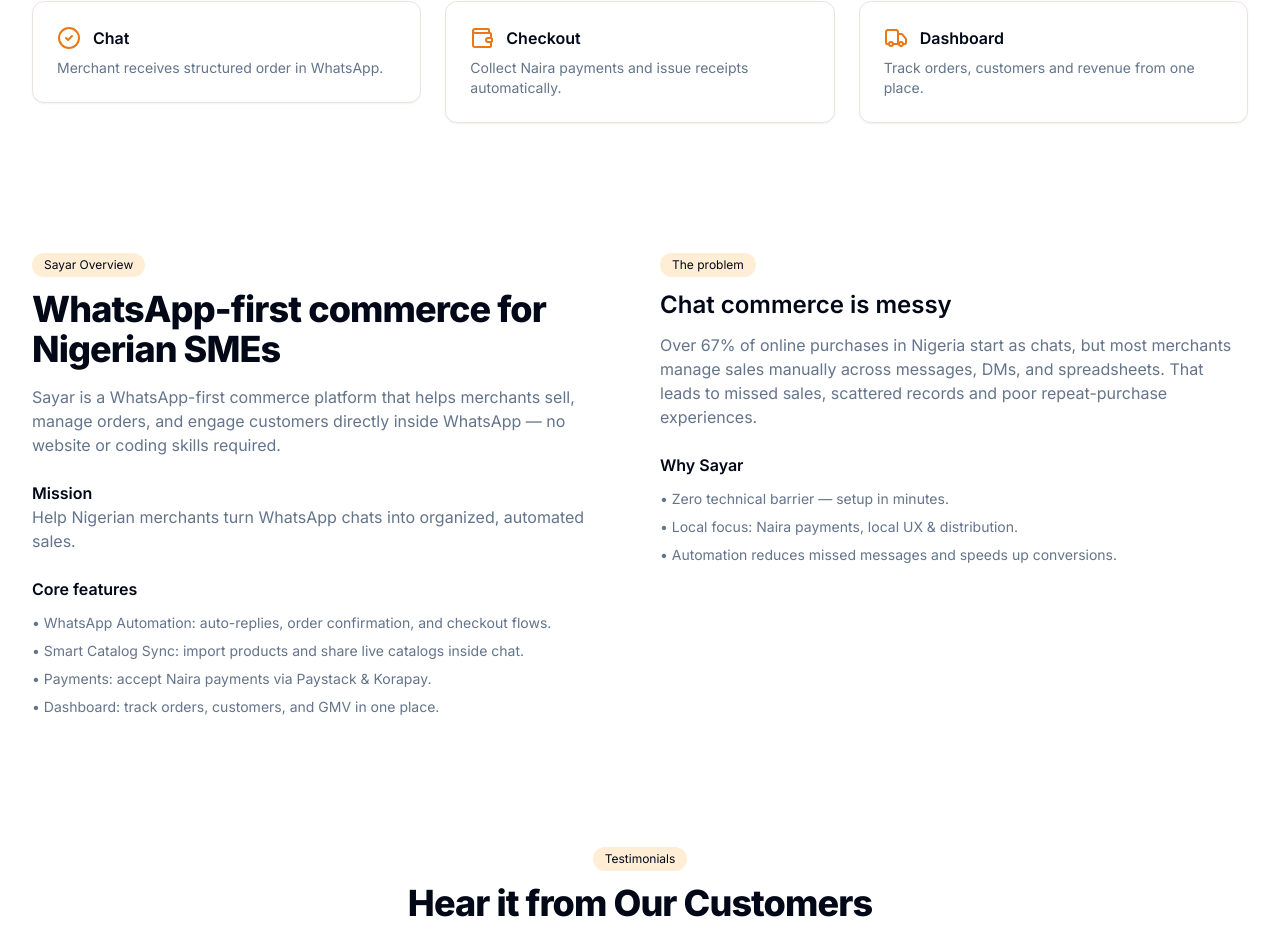
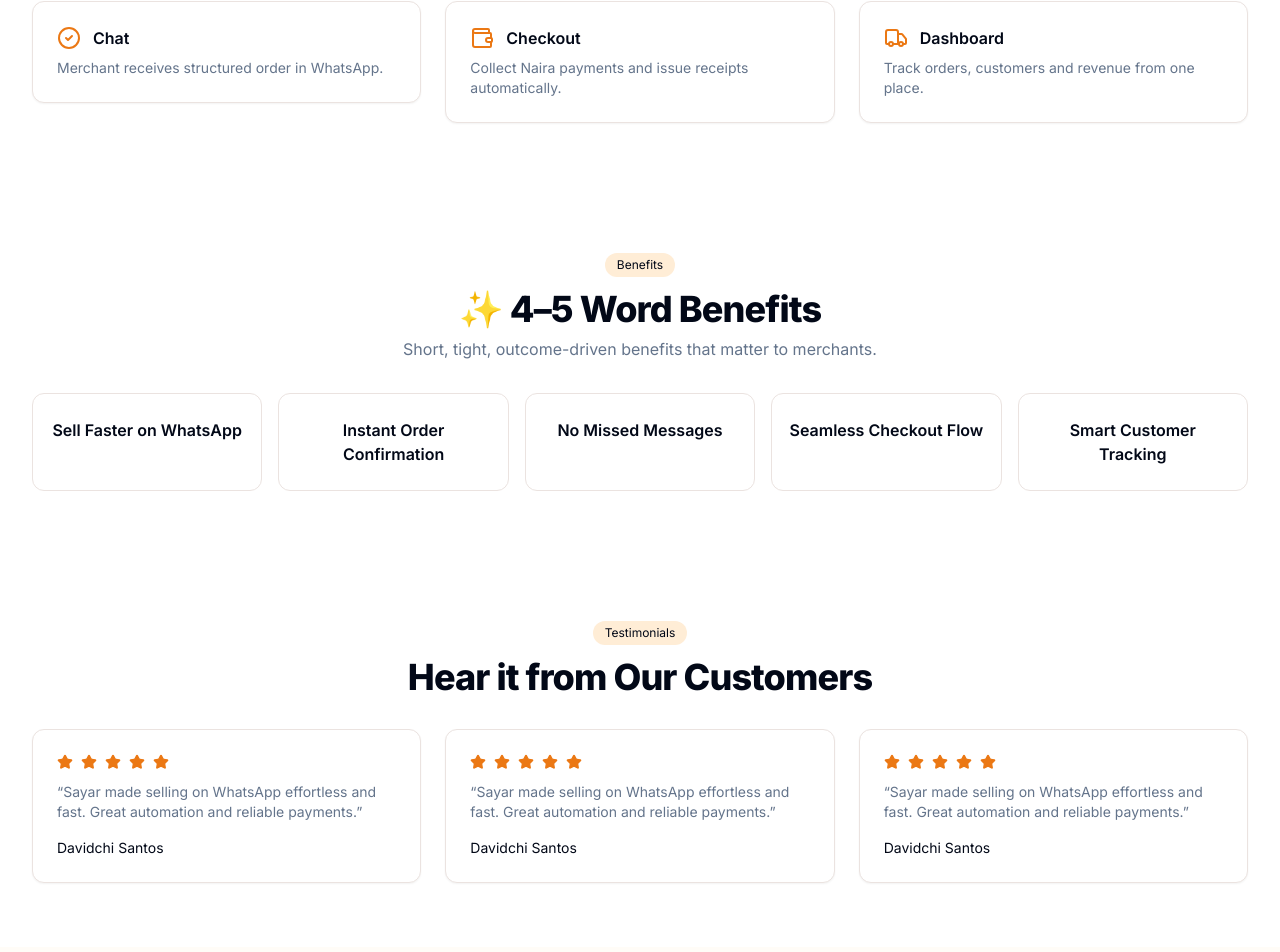
Before and after one commit to nonsonwaukwa/sayarsite, a React (Vite) app: page / in a window 1280 px wide. Shown: the part 1746-2698 px from the top of the page. Built offline with nearby package versions, Linux system fonts and the light colour scheme.

Commit message:
Replace Sayar Overview with Benefits
cgen-4ea4895aa47946a8835ebacec16a82cc

```diff
--- a/client/pages/Index.tsx
+++ b/client/pages/Index.tsx
@@ -143,37 +143,29 @@ export default function Index() {
         </div>
       </section>
 
-      {/* Sayar Overview */}
-      <section className="py-16 bg-white">
-        <div className="container grid md:grid-cols-2 gap-10 items-start">
-          <div>
-            <div className="inline-flex items-center rounded-full bg-secondary px-3 py-1 text-xs font-medium">Sayar Overview</div>
-            <h2 className="mt-3 text-3xl md:text-4xl font-extrabold tracking-tight">WhatsApp-first commerce for Nigerian SMEs</h2>
-            <p className="mt-4 text-muted-foreground">Sayar is a WhatsApp-first commerce platform that helps merchants sell, manage orders, and engage customers directly inside WhatsApp — no website or coding skills required.</p>
+      {/* Benefits */}
+      <section className="py-16">
+        <div className="container text-center">
+          <div className="inline-flex items-center rounded-full bg-secondary px-3 py-1 text-xs font-medium">Benefits</div>
+          <h2 className="mt-3 text-3xl md:text-4xl font-extrabold tracking-tight">✨ 4–5 Word Benefits</h2>
+          <p className="mt-2 text-muted-foreground max-w-2xl mx-auto">Short, tight, outcome-driven benefits that matter to merchants.</p>
 
-            <h4 className="mt-6 font-semibold">Mission</h4>
-            <p className="text-muted-foreground">Help Nigerian merchants turn WhatsApp chats into organized, automated sales.</p>
-
-            <h4 className="mt-6 font-semibold">Core features</h4>
-            <ul className="mt-3 space-y-2 text-sm text-muted-foreground">
-              <li>• WhatsApp Automation: auto-replies, order confirmation, and checkout flows.</li>
-              <li>• Smart Catalog Sync: import products and share live catalogs inside chat.</li>
-              <li>• Payments: accept Naira payments via Paystack & Korapay.</li>
-              <li>• Dashboard: track orders, customers, and GMV in one place.</li>
-            </ul>
-          </div>
-
-          <div>
-            <div className="inline-flex items-center rounded-full bg-secondary px-3 py-1 text-xs font-medium">The problem</div>
-            <h3 className="mt-3 text-2xl font-semibold">Chat commerce is messy</h3>
-            <p className="mt-3 text-muted-foreground">Over 67% of online purchases in Nigeria start as chats, but most merchants manage sales manually across messages, DMs, and spreadsheets. That leads to missed sales, scattered records and poor repeat-purchase experiences.</p>
-
-            <h4 className="mt-6 font-semibold">Why Sayar</h4>
-            <ul className="mt-3 space-y-2 text-sm text-muted-foreground">
-              <li>• Zero technical barrier — setup in minutes.</li>
-              <li>• Local focus: Naira payments, local UX & distribution.</li>
-              <li>• Automation reduces missed messages and speeds up conversions.</li>
-            </ul>
+          <div className="mt-8 grid grid-cols-1 sm:grid-cols-5 gap-4">
+            <div className="rounded-xl border border-input bg-white/5 py-6 px-4">
+              <div className="font-semibold">Sell Faster on WhatsApp</div>
+            </div>
+            <div className="rounded-xl border border-input bg-white/5 py-6 px-4">
+              <div className="font-semibold">Instant Order Confirmation</div>
+            </div>
+            <div className="rounded-xl border border-input bg-white/5 py-6 px-4">
+              <div className="font-semibold">No Missed Messages</div>
+            </div>
+            <div className="rounded-xl border border-input bg-white/5 py-6 px-4">
+              <div className="font-semibold">Seamless Checkout Flow</div>
+            </div>
+            <div className="rounded-xl border border-input bg-white/5 py-6 px-4">
+              <div className="font-semibold">Smart Customer Tracking</div>
+            </div>
           </div>
         </div>
       </section>
```
